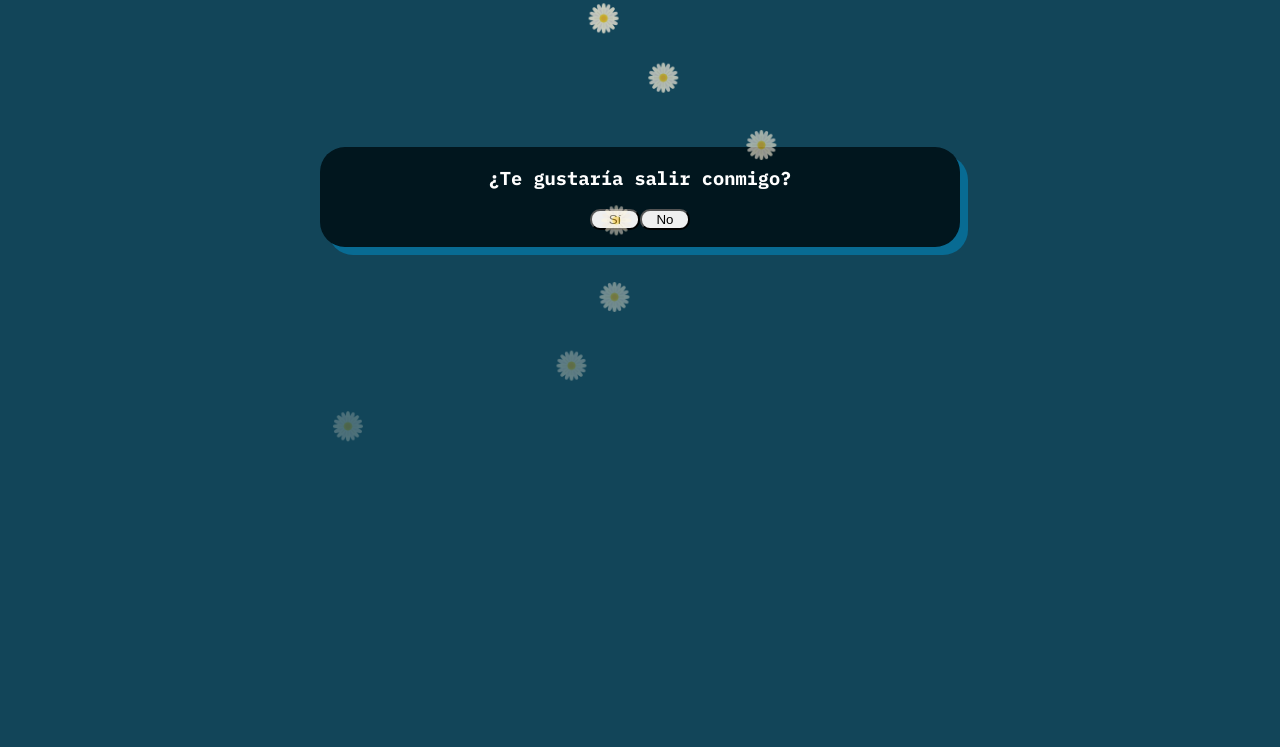
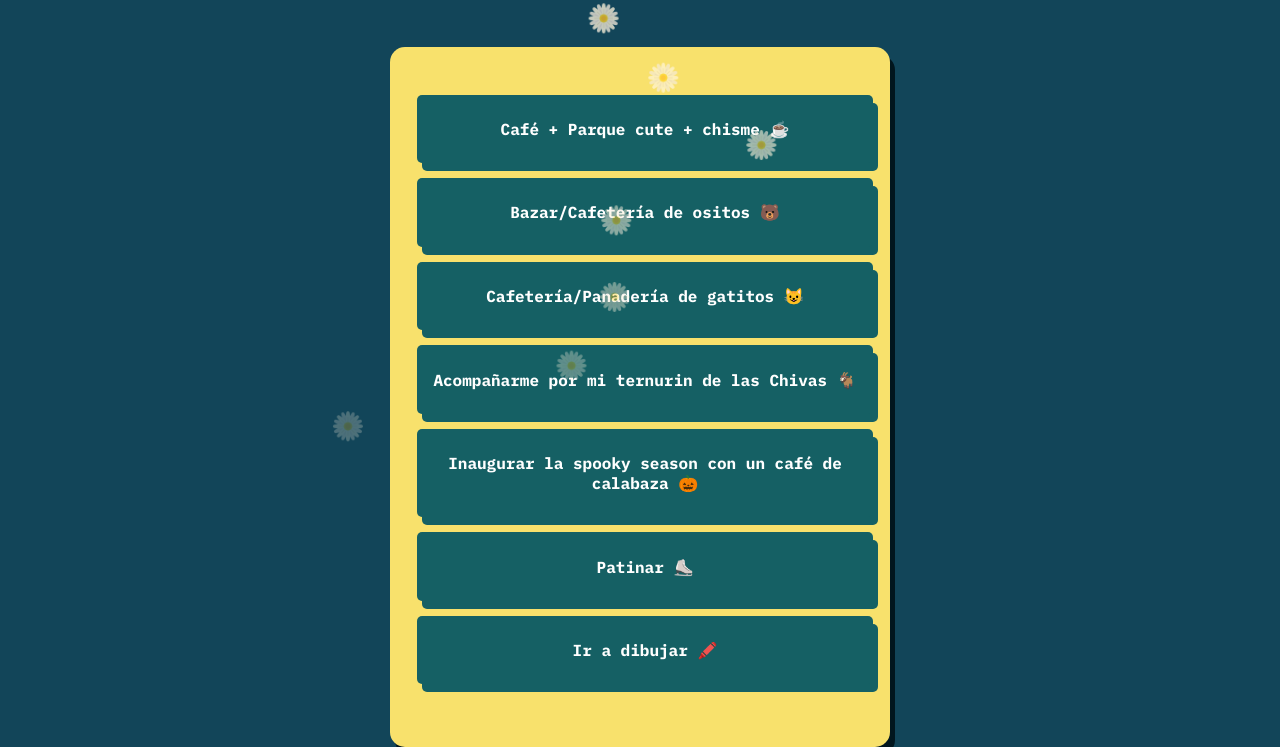
Before and after one commit to LinkTo-ThePast/ternurin-dev, a React app: page / in a window 1280 px wide. Both pictures are taken after a click on the button "Sí". Shown: the part 108-855 px from the top of the page. Before the commit the page ends 800 px from the top, so only its background shows below. Built offline with nearby package versions, Linux system fonts and the light colour scheme; a web font is replaced by a local one.

Commit message:
Avanzando en estilos

```diff
--- a/src/components/MainDesign/MainDesign.js
+++ b/src/components/MainDesign/MainDesign.js
@@ -2,8 +2,13 @@
 import ter1 from "../../assets/ternurines-pics/ter1.png";
 import ter2 from "../../assets/ternurines-pics/ter2.jpg";
 import FlowerDesign from "../FlowerDesign/FlowerDesign.js";
-import { CardQuestion } from "../cardQuestion/CardQuestion.js";
+import { CardQuestion } from "../CardQuestion/CardQuestion.js";
+import { useState } from "react";
+import { PlansProposal } from "../PlansProposal/PlansProposal.js";
+
 export const MainDesign = () => {
+  const [dateAccepted, setDateAccepted] = useState(false);
+
   return (
     <div className="first-div">
       <FlowerDesign />
@@ -12,7 +17,13 @@ export const MainDesign = () => {
         <h1>Planning our date!</h1>
         <img className="ter2" src={ter1} alt="Ternurin with a custome."></img>
       </header>
-      <CardQuestion />
+
+      {dateAccepted ? (
+        <PlansProposal />
+      ) : (
+        <CardQuestion onYesClick={() => setDateAccepted(true)} />
+      )
+      }
     </div>
   );
 };
--- /dev/null
+++ b/src/components/PlansProposal/PlansProposal.css
@@ -0,0 +1,25 @@
+
+.container-AllPLans {
+    margin-top: 50px;
+    display: flex;
+    flex-direction: column;
+    justify-content: center;
+    align-items: center;
+    background-color: #F8E16C;
+    box-shadow: 5px 8px #01161E;
+    border-radius: 15px;
+    width: 500px;
+    height: 700px;
+
+}
+/* Ensure individual plan cards have their own styles */
+.card-plan {
+    width: 450px;
+    background-color: #156064; /* Example to make the card stand out */
+    margin-left: 10px;
+    margin-bottom: 15px;
+    padding: 3px;
+    border-radius: 5px;
+    box-shadow: 5px 8px #156064;
+    text-align: center;
+}
--- /dev/null
+++ b/src/components/PlansProposal/PlansProposal.js
@@ -0,0 +1,29 @@
+import "./PlansProposal.css"
+
+export const PlansProposal = () => {
+    return (
+        <div className="container-AllPLans">
+            <div className="card-plan">
+                <h4>Café  + Parque cute + chisme ☕</h4>
+            </div>
+            <div className="card-plan">
+                <h4>Bazar/Cafetería de ositos 🐻</h4>
+            </div>
+            <div className="card-plan">
+                <h4>Cafetería/Panadería de gatitos 😺</h4>
+            </div>
+            <div className="card-plan">
+                <h4>Acompañarme por mi ternurin de las Chivas 🐐</h4>
+            </div>
+            <div className="card-plan">
+                <h4>Inaugurar la spooky season con un café de calabaza 🎃</h4>
+            </div>
+            <div className="card-plan">
+                <h4>Patinar ⛸️</h4>
+            </div>
+            <div className="card-plan">
+                <h4>Ir a dibujar 🖍️</h4>
+            </div>
+        </div>
+    )
+}
--- a/src/components/cardQuestion/CardQuestion.css
+++ b/src/components/cardQuestion/CardQuestion.css
@@ -1,3 +1,11 @@
+@font-face {
+  font-family: 'IBM Plex Mono';
+  font-style: italic;
+  font-weight: 100;
+  src: url(https://fonts.gstatic.com/s/ibmplexmono/v19/-F6rfjptAgt5VM-kVkqdyU8n1ioStkdvp-8tFQ.woff2) format('woff2');
+  unicode-range: U+0460-052F, U+1C80-1C88, U+20B4, U+2DE0-2DFF, U+A640-A69F, U+FE2E-FE2F;
+}
+
 .card-section {
   width: 50%;
   height: 100px;
@@ -8,12 +16,29 @@
 }
 
 .yes-button {
-  width: 50px;
+  width: 80px;
+  height: 30px;
   border-radius: 10px;
-
+  margin-right: 25px;
+  font-family: 'IBM Plex Mono';
+  font-size: 20px;
+  font-weight: bold;
+  background-color: #F8E16C;
+  box-shadow: 5px 2px #F8E16C;
 }
 
 .no-button {
-  width: 50px;
+  width: 80px;
+  height: 30px;
   border-radius: 10px;
+  font-family: "IBM Plex Mono";
+  font-size: 20px;
+  font-weight: bold;
+  background-color: #F8E16C;
+  box-shadow: 5px 2px #F8E16C;
 }
+
+.question-card {
+  justify-content: space-around;
+
+}
--- a/src/components/cardQuestion/CardQuestion.js
+++ b/src/components/cardQuestion/CardQuestion.js
@@ -1,12 +1,12 @@
 // card for contaning the big question!
 import "./CardQuestion.css";
 
-export const CardQuestion = () => {
+export const CardQuestion = ({ onYesClick }) => {
   return (
     <div className="card-section">
       <h3>¿Te gustaría salir conmigo?</h3>
       <div className="question-card">
-        <button className="yes-button">Sí</button>
+        <button className="yes-button" onClick={onYesClick}>Sí</button>
         <button className="no-button">No</button>
       </div>
     </div>
```
